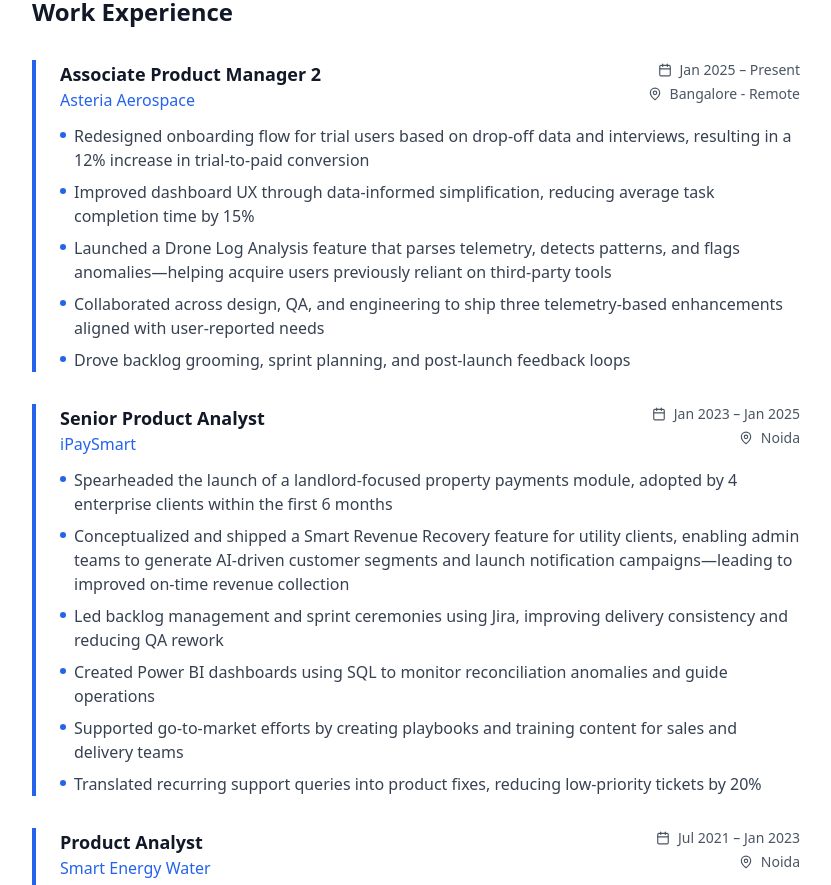
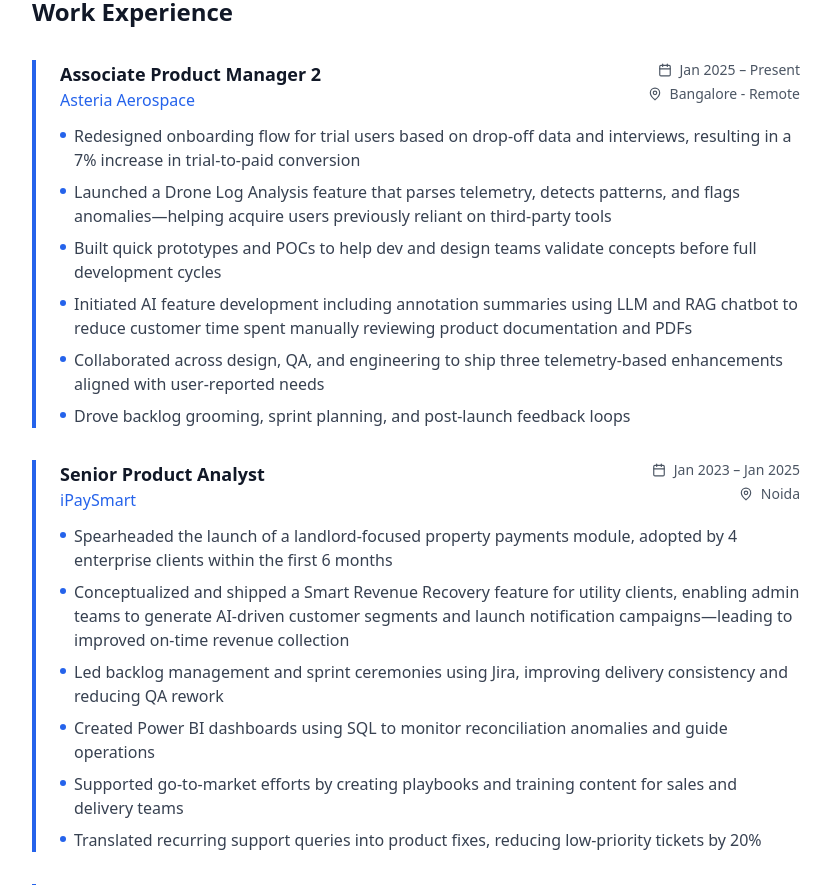
Before and after one commit to ankitbansal2101/digital-resume, a React (Vite) app: page / in a window 1280 px wide. Shown: the part 800-1685 px from the top of the page, without its empty margins (224-1055 px from the left). Built offline with nearby package versions, Linux system fonts and the light colour scheme.

Commit message:
Update Asteria Aerospace experience

```diff
--- a/src/components/Experience.tsx
+++ b/src/components/Experience.tsx
@@ -9,9 +9,10 @@ const Experience = () => {
       location: 'Bangalore - Remote',
       period: 'Jan 2025 – Present',
       achievements: [
-        'Redesigned onboarding flow for trial users based on drop-off data and interviews, resulting in a 12% increase in trial-to-paid conversion',
-        'Improved dashboard UX through data-informed simplification, reducing average task completion time by 15%',
+        'Redesigned onboarding flow for trial users based on drop-off data and interviews, resulting in a 7% increase in trial-to-paid conversion',
         'Launched a Drone Log Analysis feature that parses telemetry, detects patterns, and flags anomalies—helping acquire users previously reliant on third-party tools',
+        'Built quick prototypes and POCs to help dev and design teams validate concepts before full development cycles',
+        'Initiated AI feature development including annotation summaries using LLM and RAG chatbot to reduce customer time spent manually reviewing product documentation and PDFs',
         'Collaborated across design, QA, and engineering to ship three telemetry-based enhancements aligned with user-reported needs',
         'Drove backlog grooming, sprint planning, and post-launch feedback loops'
       ]
```
